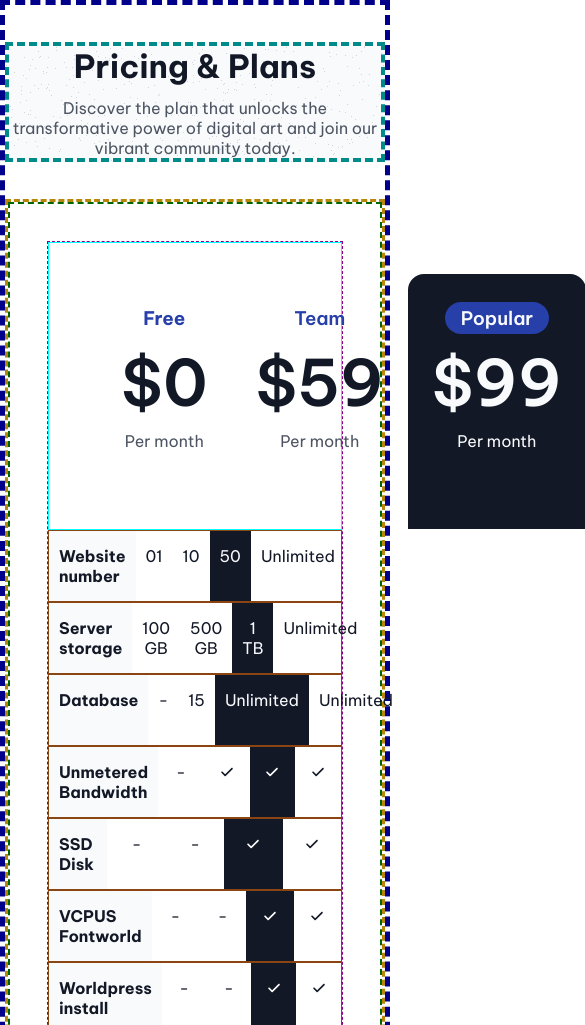
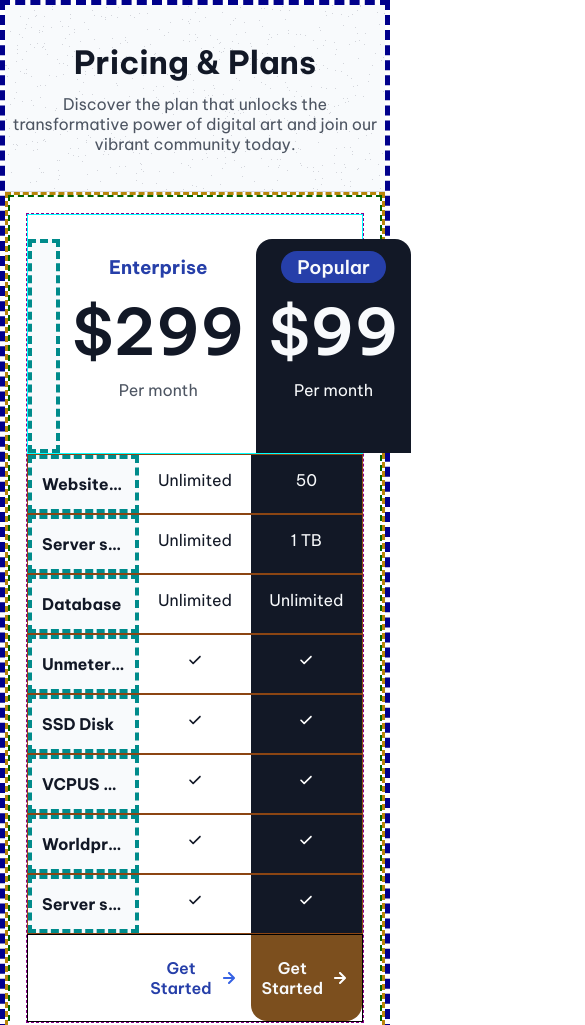
Before and after one commit to DevelopWebAdnan/pricing-table-master, a plain HTML site: page index.html in a window 390 px wide. Shown: the top 1025 px of the page, 585 px wide, since content can reach past the window. Drawn offline with Linux system fonts and the light colour scheme.

Commit message:
Ordered the grid items; trying to make the site responsive

```diff
--- a/index.html
+++ b/index.html
@@ -66,14 +66,14 @@
         border: 5px dashed darkblue;
       }
       .section-title-container {
-        border: 4px dashed darkcyan;
+        /* border: 4px dashed darkcyan; */
         text-align: center;
         background-image: url('resources/bg-pattern.png');
         /* background-color: #E5E7EB; */
         background-color: #F8FAFC;
-        /* background-color: #4D556233; */
-        /* padding: 37px 0; */
-        margin: 37px auto;
+        border-bottom: 1px solid #4D556233;
+        padding: 37px 0;
+        margin: 0 auto;
         max-width: 480px;
       }
       .section-title-container .title {
@@ -96,6 +96,7 @@
         border: 1px dashed darkmagenta;
         display: grid;
         grid-template-columns: repeat(5, 1fr);
+        /* grid-template-columns: calc(210px - repeat(4, 1fr)); */
         grid-template-rows: repeat(10, 1fr);
       }
       .table-row {
@@ -103,9 +104,22 @@
         grid-column: span 5;
         display: grid;
         grid-template-columns: repeat(5, 1fr);
+        /* grid-template-columns: calc(210px, repeat(4, 1fr) - 210px); */
         grid-row: span 1;
         /* padding: 12px 8px; */
         /* width: 240px; */
+      }
+      .table-row .free-column {
+        order: 1;
+      }
+      .table-row .team-column {
+        order: 2;
+      }
+      .table-row .popular-column {
+        order: 3;
+      }
+      .table-row .enterprise-column {
+        order: 4;
       }
       .table-title-row {
         border: 1px solid aqua;
@@ -115,6 +129,20 @@
         grid-row: 3 /span 3;
         padding: 32px 24px;
       }
+      /* .title-column.free-column {
+        order: 1;
+      } */
+      /* .title-column.team-column {
+        order: 2;
+      } */
+      .title-column.popular-column {
+        border-radius: 16px 16px 0 0;
+        /* order: 3; */
+      }
+      /* .title-column.enterprise-column {
+        border-radius: 16px 16px 0 0;
+        order: 4;
+      } */
       .title-column .title{
         font-size: 4rem;
         margin-top: 12px;
@@ -147,13 +175,17 @@
         /* background-color: #4D556233; */
         text-align: start;
         /* padding: 15px 10px; */
+        text-wrap: nowrap;
+        text-overflow: ellipsis;
+        /* max-width: fit-content; */
+        max-width: 210px;
+        /* min-width: 108px; */
+        overflow: hidden;
+        border: 4px dashed darkcyan;
       }
       .row-title, .free-column, .team-column, .popular-column, .enterprise-column, .footer-column {
         padding: 15px 10px;
         /* width: 240px; */
-      }
-      .title-column.popular-column {
-        border-radius: 16px 16px 0 0;
       }
       /* .team-column{}
       .enterprise-column{} */
@@ -186,6 +218,55 @@
       .author-info a {
         text-decoration: none;
       }
+
+      /* responsive styles */
+      @media screen and (max-width: 640px) {
+        .table-content{
+        /* border: 2px dashed darkgreen; */
+        padding: 16px;
+        /* text-align: center; */
+      }
+      /* .table-rows{
+        border: 1px dashed darkmagenta;
+        display: grid;
+        grid-template-columns: repeat(1, 1fr);
+        grid-template-columns: calc(210px - repeat(4, 1fr));
+        grid-template-rows: repeat(10, 1fr);
+      } */
+      .table-row {
+        /* border: 1px solid saddlebrown;
+        grid-column: span 5;
+        display: grid; */
+        grid-template-columns: repeat(3, 1fr);
+        /* grid-row: span 1; */
+      }
+       .table-row .free-column {
+        /* order: 1; */
+        display: none;
+      }
+      .table-row .team-column {
+        /* order: 2; */
+        display: none;
+      }
+      .table-row .popular-column {
+        order: 4;
+      }
+      .table-row .enterprise-column {
+        order: 3;
+      }
+      .title-column, .title-column.popular-column {
+        grid-row: 3 /span 3;
+        padding: 16px 12px;
+      }
+      /* .row-title{
+        background-color: #F8FAFC;
+        text-align: start;
+        text-wrap: nowrap;
+        text-overflow: ellipsis;
+        border: 4px dashed darkcyan;
+        width: 108px;
+      }  */
+      }
     </style>
   </head>
   <body class="be-vietnam-pro-regular">
@@ -200,13 +281,13 @@
           <div class="table-content">
             <div class="table-rows">
               <div class="table-row table-title-row">
-                <div class="title-column"></div>
-                <div class="title-column">
+                <div class="row-title title-column"></div>
+                <div class="title-column free-column">
                   <h3 class="sub-title">Free</h3>
                   <h2 class="title be-vietnam-pro-semibold">$0</h2>
                   <p class="description">Per month</p>
                 </div>
-                <div class="title-column">
+                <div class="title-column team-column">
                   <h3 class="sub-title be-vietnam-pro-semibold">Team</h3>
                 <h2 class="title be-vietnam-pro-semibold">$59</h2>
                 <p class="description">Per month</p>
@@ -216,7 +297,7 @@
                 <h2 class="title be-vietnam-pro-semibold">$99</h2>
                 <p class="description">Per month</p>
                 </div>
-                <div class="title-column">
+                <div class="title-column enterprise-column">
                 <h3 class="sub-title">Enterprise</h3>
                 <h2 class="title be-vietnam-pro-semibold">$299</h2>
                 <p class="description">Per month</p>
@@ -280,14 +361,14 @@
               </div>
               <div class="table-row table-footer-row">
                 <div class="footer-column"></div>
-                <div class="footer-column">
+                <div class="footer-column free-column">
                   <!-- <p class="get-started"> -->
                     <button class="button be-vietnam-pro-semibold" href="">Get Started
                       <img src="resources/down arrow-1.svg" alt="down arrow-1">
                     </button>
                   <!-- </p> -->
                 </div>
-                <div class="footer-column">
+                <div class="footer-column team-column">
                   <!-- <p class="get-started"> -->
                     <button class="button be-vietnam-pro-semibold" href="">Get Started
                       <img src="resources/down arrow-1.svg" alt="down arrow-1">
@@ -301,7 +382,7 @@
                     </button>
                   <!-- </p> -->
                 </div>
-                <div class="footer-column">
+                <div class="footer-column enterprise-column">
                   <!-- <p class="get-started"> -->
                     <button class="button be-vietnam-pro-semibold" href="">Get Started
                       <img src="resources/down arrow-1.svg" alt="down arrow-1">
```
